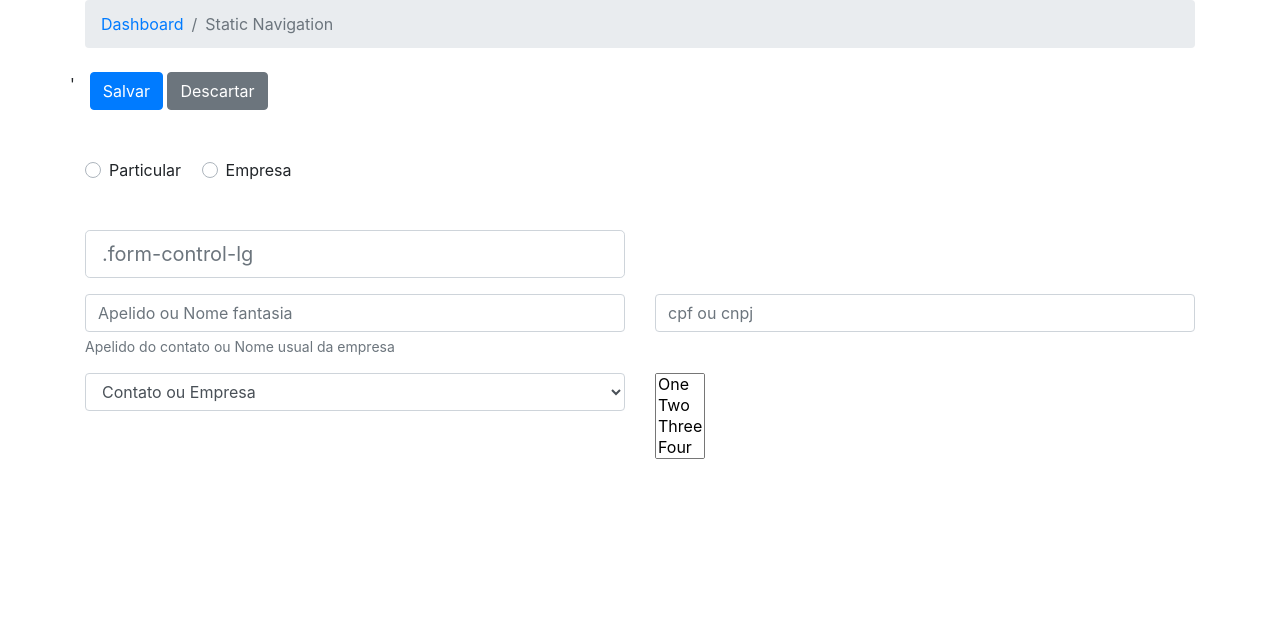
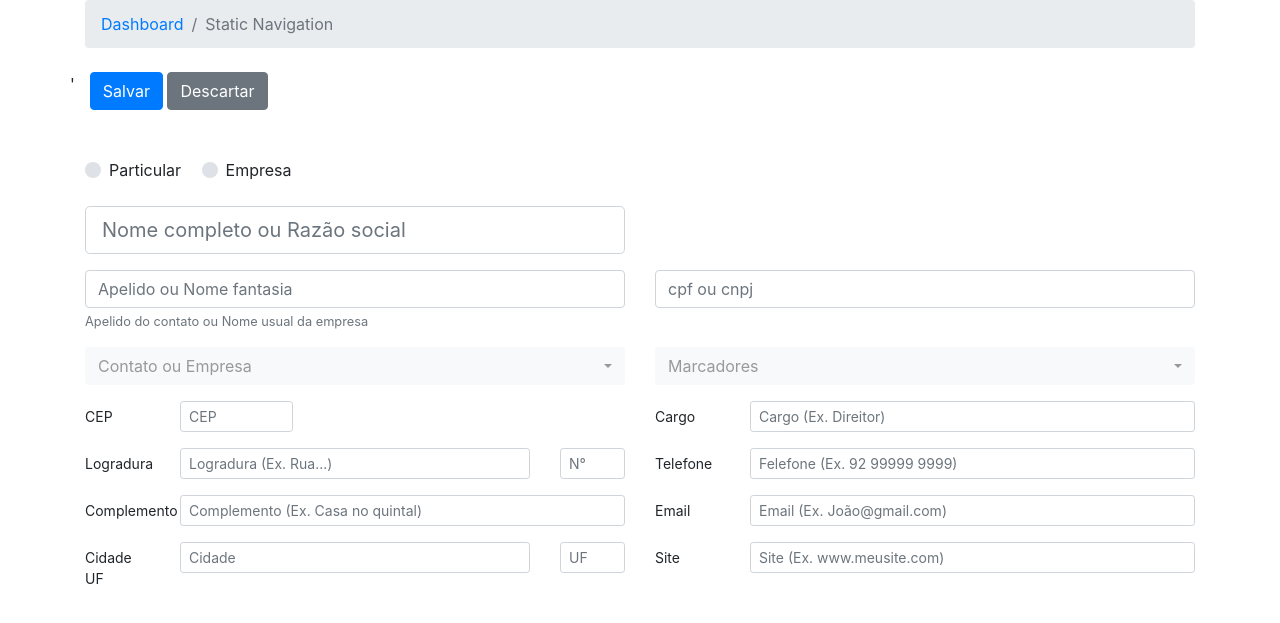
Before and after one commit to telemac-dev/testeForm, a Django app: template contato/templates/contato/contato_bootstrap.html in a window 1280 px wide. Shown: the top 623 px of the page. Run offline with Django 3.2, Linux system fonts and the light colour scheme; the template is opened without the code that fills it, so the values that code supplies are empty; some libraries are stand-ins or nearby versions.

Commit message:
Formulario Contato Bootstrap

```diff
--- a/contato/templates/contato/contato_bootstrap.html
+++ b/contato/templates/contato/contato_bootstrap.html
@@ -7,9 +7,13 @@
     <meta name="viewport" content="width=device-width, initial-scale=1, shrink-to-fit=no">
 
     <!-- Bootstrap CSS -->
-    <link rel="stylesheet" href="https://cdn.jsdelivr.net/npm/bootstrap@4.6.1/dist/css/bootstrap.min.css"
-        integrity="sha384-zCbKRCUGaJDkqS1kPbPd7TveP5iyJE0EjAuZQTgFLD2ylzuqKfdKlfG/eSrtxUkn" crossorigin="anonymous">
+    <link rel="stylesheet" href="https://maxcdn.bootstrapcdn.com/bootstrap/4.0.0/css/bootstrap.min.css"
+        integrity="sha384-Gn5384xqQ1aoWXA+058RXPxPg6fy4IWvTNh0E263XmFcJlSAwiGgFAW/dAiS6JXm" crossorigin="anonymous">
 
+
+    <!-- Latest compiled and minified CSS -->
+    <link rel="stylesheet"
+        href="https://cdn.jsdelivr.net/npm/bootstrap-select@1.13.14/dist/css/bootstrap-select.min.css">
 
     <title>Contato</title>
 </head>
@@ -59,10 +63,11 @@
             </div>
 
             <!-- Nome ou Razão social / imagem -->
-            <div class="row">
+            <div class="row mt-4">
                 <div class="col-6">
                     <div class="form-group">
-                        <input class="form-control form-control-lg mt-5" type="text" placeholder=".form-control-lg">
+                        <input class="form-control form-control-lg" type="text"
+                            placeholder="Nome completo ou Razão social">
                     </div>
                 </div>
                 <div class="col">
@@ -98,9 +103,9 @@
             <div class="row">
                 <div class="col-6">
                     <div class="form-group">
-                        <!-- <label for="exampleFormControlSelect1">Example select</label> -->
-                        <select class="form-control" id="exampleFormControlSelect1">
-                            <option value="" disabled selected>Contato ou Empresa</option>
+                        <!-- https://developer.snapappointments.com/bootstrap-select/examples/ -->
+                        <select class="selectpicker w-100" data-dropup-auto="false" data-size="4"
+                            data-live-search="true" title="Contato ou Empresa">
                             <option>1</option>
                             <option>2</option>
                             <option>3</option>
@@ -111,40 +116,148 @@
                 </div>
                 <div class="col-6">
                     <div class="form-group">
-                        <select class="selectpicker" multiple>
-                            <option value="1">One</option>
-                            <option value="2">Two</option>
-                            <option value="3">Three</option>
-                            <option value="4">Four</option>
-                            <option value="5">Five</option>
-                            <option value="6">One</option>
-                            <option value="7">Two</option>
-                            <option value="8">Three</option>
-                            <option value="9">Four</option>
-                            <option value="10">Five</option>
-                        </select>
+                        <!-- Multiselect dropdown -->
+                        <select multiple class="selectpicker w-100" data-dropup-auto="false" data-size="4"
+                            data-live-search="true" title="Marcadores">
+                            <option data-content="<span class='badge badge-secondary'>1</span>">1</option>
+                            <option data-content="<span class='badge badge-secondary'>2</span>">2</option>
+                            <option data-content="<span class='badge badge-secondary'>3</span>">4</option>
+                            <option data-content="<span class='badge badge-secondary'>4</span>">5</option>
+                            <option data-content="<span class='badge badge-secondary'>5</span>">6</option>
+                            <option data-content="<span class='badge badge-secondary'>6</span>">7</option>
+                            <option data-content="<span class='badge badge-secondary'>7</span>">8</option>
+                        </select><!-- End -->
                     </div>
 
                 </div>
+            </div>
+            <!-- CEP / Cargo -->
+            <div class="row">
+                <div class="col-6">
+                    <div class="form-group row">
+                        <label for="colFormLabelSm" class="col-sm-2 col-form-label col-form-label-sm">CEP</label>
+                        <div class="col-sm-3">
+                            <input type="text" class="form-control form-control-sm" id="colFormLabelSm"
+                                placeholder="CEP">
+                        </div>
+                    </div>
+                </div>
+                <div class="col-6">
+                    <div class="form-group row">
+                        <label for="colFormLabelSm" class="col-sm-2 col-form-label col-form-label-sm">Cargo</label>
+                        <div class="col-sm-10">
+                            <input type="text" class="form-control form-control-sm" id="colFormLabelSm"
+                                placeholder="Cargo (Ex. Direitor)">
+                        </div>
+                    </div>
+                </div>
 
             </div>
+
+            <!-- Logradura Nª / telefone -->
+            <div class="row">
+                <div class="col-6">
+                    <div class="form-group row">
+                        <label for="colFormLabelSm" class="col-sm-2 col-form-label col-form-label-sm">Logradura</label>
+                        <div class="col-sm-8">
+                            <input type="text" class="form-control form-control-sm" id="colFormLabelSm"
+                                placeholder="Logradura (Ex. Rua...)">
+                        </div>
+                        <div class="col-sm-2">
+                            <input type="text" class="form-control form-control-sm" id="colFormLabelSm"
+                                placeholder="N°">
+                        </div>
+                    </div>
+                </div>
+                <div class="col-6">
+                    <div class="form-group row">
+                        <label for="colFormLabelSm" class="col-sm-2 col-form-label col-form-label-sm">Telefone</label>
+                        <div class="col-sm-10">
+                            <input type="text" class="form-control form-control-sm" id="colFormLabelSm"
+                                placeholder="Felefone (Ex. 92 99999 9999)">
+                        </div>
+                    </div>
+                </div>
+
+            </div>
+            <!-- Complemento / Celular -->
+            <div class="row">
+                <div class="col-6">
+                    <div class="form-group row">
+                        <label for="colFormLabelSm"
+                            class="col-sm-2 col-form-label col-form-label-sm">Complemento</label>
+                        <div class="col-sm-10">
+                            <input type="text" class="form-control form-control-sm" id="colFormLabelSm"
+                                placeholder="Complemento (Ex. Casa no quintal)">
+                        </div>
+                    </div>
+                </div>
+                <div class="col-6">
+                    <div class="form-group row">
+                        <label for="colFormLabelSm" class="col-sm-2 col-form-label col-form-label-sm">Email</label>
+                        <div class="col-sm-10">
+                            <input type="email" class="form-control form-control-sm" id="colFormLabelSm"
+                                placeholder="Email (Ex. João@gmail.com)">
+                        </div>
+                    </div>
+                </div>
+
+            </div>
+            <!-- Logradura Nª / telefone -->
+            <div class="row">
+                <div class="col-6">
+                    <div class="form-group row">
+                        <label for="colFormLabelSm" class="col-sm-2 col-form-label col-form-label-sm">Cidade UF</label>
+                        <div class="col-sm-8">
+                            <input type="text" class="form-control form-control-sm" id="colFormLabelSm"
+                                placeholder="Cidade">
+                        </div>
+                        <div class="col-sm-2">
+                            <input type="text" class="form-control form-control-sm" id="colFormLabelSm"
+                                placeholder="UF">
+                        </div>
+                    </div>
+                </div>
+                <div class="col-6">
+                    <div class="form-group row">
+                        <label for="colFormLabelSm" class="col-sm-2 col-form-label col-form-label-sm">Site</label>
+                        <div class="col-sm-10">
+                            <input type="url" class="form-control form-control-sm" id="colFormLabelSm"
+                                placeholder="Site (Ex. www.meusite.com)">
+                        </div>
+                    </div>
+                </div>
+
+            </div>
+
+
+
         </div>
 
     </div>
 
-    </div>
+    <!-- Optional JavaScript -->
+    <!-- jQuery first, then Popper.js, then Bootstrap JS -->
+    <script src="https://code.jquery.com/jquery-3.2.1.slim.min.js"
+        integrity="sha384-KJ3o2DKtIkvYIK3UENzmM7KCkRr/rE9/Qpg6aAZGJwFDMVNA/GpGFF93hXpG5KkN"
+        crossorigin="anonymous"></script>
+    <script src="https://cdnjs.cloudflare.com/ajax/libs/popper.js/1.12.9/umd/popper.min.js"
+        integrity="sha384-ApNbgh9B+Y1QKtv3Rn7W3mgPxhU9K/ScQsAP7hUibX39j7fakFPskvXusvfa0b4Q"
+        crossorigin="anonymous"></script>
+    <script src="https://maxcdn.bootstrapcdn.com/bootstrap/4.0.0/js/bootstrap.min.js"
+        integrity="sha384-JZR6Spejh4U02d8jOt6vLEHfe/JQGiRRSQQxSfFWpi1MquVdAyjUar5+76PVCmYl"
+        crossorigin="anonymous"></script>
 
-    <!-- Option 2: Separate Popper and Bootstrap JS -->
+    <!-- Latest compiled and minified JavaScript -->
+    <script src="https://cdn.jsdelivr.net/npm/bootstrap-select@1.13.14/dist/js/bootstrap-select.min.js"></script>
 
-    <script src="https://cdn.jsdelivr.net/npm/jquery@3.5.1/dist/jquery.slim.min.js"
-        integrity="sha384-DfXdz2htPH0lsSSs5nCTpuj/zy4C+OGpamoFVy38MVBnE+IbbVYUew+OrCXaRkfj"
-        crossorigin="anonymous"></script>
-    <script src="https://cdn.jsdelivr.net/npm/popper.js@1.16.1/dist/umd/popper.min.js"
-        integrity="sha384-9/reFTGAW83EW2RDu2S0VKaIzap3H66lZH81PoYlFhbGU+6BZp6G7niu735Sk7lN"
-        crossorigin="anonymous"></script>
-    <script src="https://cdn.jsdelivr.net/npm/bootstrap@4.6.1/dist/js/bootstrap.min.js"
-        integrity="sha384-VHvPCCyXqtD5DqJeNxl2dtTyhF78xXNXdkwX1CZeRusQfRKp+tA7hAShOK/B/fQ2"
-        crossorigin="anonymous"></script>
+    <!-- (Optional) Latest compiled and minified JavaScript translation files -->
+    <script src="https://cdn.jsdelivr.net/npm/bootstrap-select@1.13.14/dist/js/i18n/defaults-*.min.js"></script>
+    <script>
+        $(document).ready(function () {
+            $('.selectpicker').selectpicker();
+        });
+    </script>
 
 </body>
 
```
Also changed, not shown: contato/forms.py (+5 -2 lines), contato/templates/contato/C_bootstrap.html (added, +72 -0 lines).
